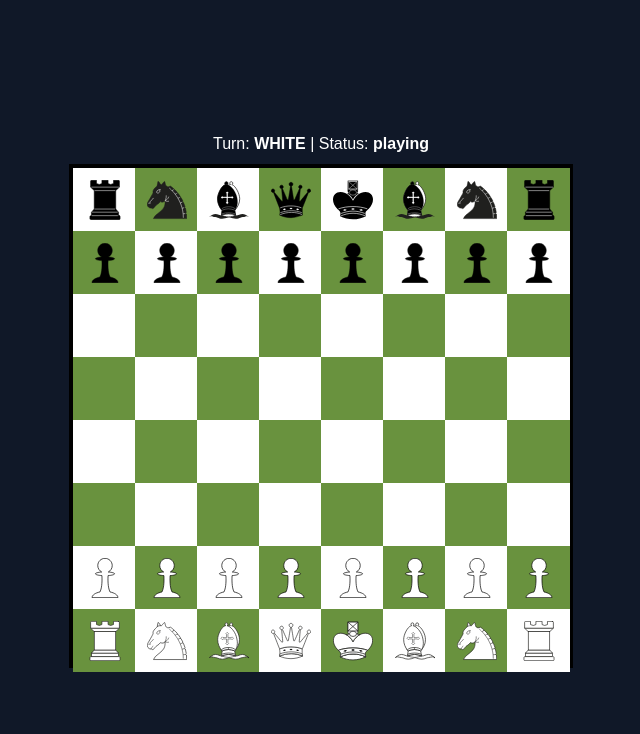
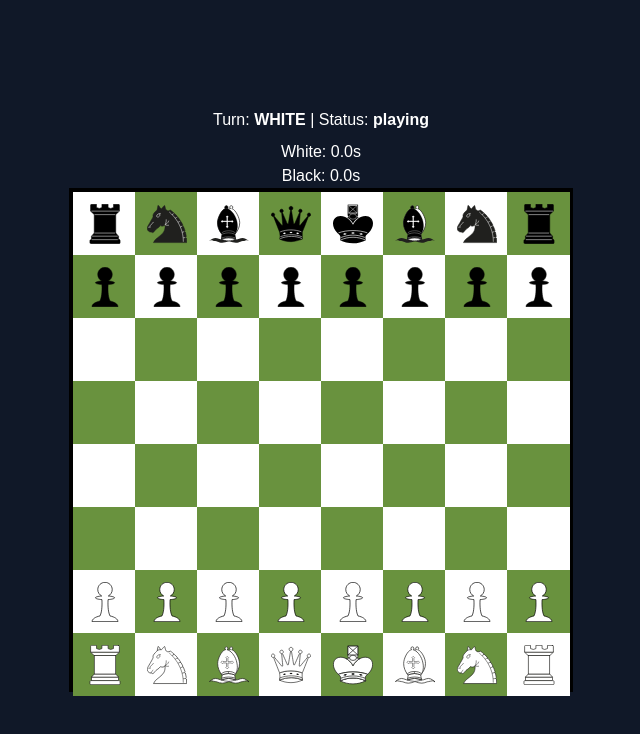
Before and after one commit to NiteshCodes7/Chess, a Next.js app: page /game/1 in a window 1280 px wide. Shown: the top 734 px of the page, without its empty margins (319-959 px from the left). Built offline with nearby package versions, Linux system fonts and the light colour scheme; no server answers.

Commit message:
feat(chess): add ChessClock component; update ChessBoard, pages, game store, and socket types

```diff
--- a/app/components/chess/ChessBoard.tsx
+++ b/app/components/chess/ChessBoard.tsx
@@ -3,6 +3,7 @@
 import { useGameStore } from "@/store/useGameStore";
 import { PIECE_SYMBOLS } from "@/lib/pieceSymbols";
 import Image from "next/image";
+import ChessClock from "./ChessClock";
 
 export default function ChessBoard() {
   const {
@@ -29,6 +30,8 @@ export default function ChessBoard() {
         Turn: <strong>{turn.toUpperCase()}</strong> | Status:{" "}
         <strong>{status.state}</strong>
       </p>
+
+      <ChessClock />
 
       <div className="grid grid-cols-8 w-126 h-126 border-4 border-black">
         {board.map((_, r) =>
--- /dev/null
+++ b/app/components/chess/ChessClock.tsx
@@ -0,0 +1,45 @@
+"use client";
+
+import { useEffect, useState } from "react";
+import { useGameStore } from "@/store/useGameStore";
+
+export default function ChessClock() {
+  const { turn, serverTime, lastTimestamp } =
+    useGameStore();
+
+  const [localTime, setLocalTime] = useState({
+    white: serverTime.white,
+    black: serverTime.black,
+  });
+
+  useEffect(() => {
+    const interval = setInterval(() => {
+      const now = Date.now();
+      const elapsed = now - lastTimestamp;
+
+      setLocalTime({
+        white:
+          turn === "white"
+            ? serverTime.white - elapsed
+            : serverTime.white,
+        black:
+          turn === "black"
+            ? serverTime.black - elapsed
+            : serverTime.black,
+      });
+    }, 100);
+
+    return () => clearInterval(interval);
+  }, [turn, serverTime, lastTimestamp]);
+
+  return (
+    <div className="flex flex-col items-center text-white">
+      <p>
+        White: {Math.max(0, localTime.white / 1000).toFixed(1)}s
+      </p>
+      <p>
+        Black: {Math.max(0, localTime.black / 1000).toFixed(1)}s
+      </p>
+    </div>
+  );
+}
--- a/app/game/[gameId]/page.tsx
+++ b/app/game/[gameId]/page.tsx
@@ -4,6 +4,7 @@ import { use, useEffect } from "react";
 import { getSocket } from "@/lib/socket";
 import { useGameStore } from "@/store/useGameStore";
 import ChessBoard from "@/app/components/chess/ChessBoard";
+import { AuthoritativeMovePayload, StateUpdatePayload, TimeoutPayload } from "@/types/socket";
 
 export default function GamePage({
   params,
@@ -12,9 +13,7 @@ export default function GamePage({
 }) {
   const { gameId } = use(params);
 
-  const applyRemoteMove = useGameStore((s) => s.applyRemoteMove);
   const setGameId = useGameStore((s) => s.setGameId);
-  const setPlayerColor = useGameStore((s) => s.setPlayerColor);
 
   useEffect(() => {
     const socket = getSocket();
@@ -23,20 +22,41 @@ export default function GamePage({
 
     socket.emit("join_game", gameId);
 
-    socket.on("match_found", ({ color }) => {
-      setPlayerColor(color);
+    const onAuthoritativeMove = (({ board, turn, status }: AuthoritativeMovePayload) => {
+      useGameStore.setState({
+        board,
+        turn,
+        selected: null,
+      });
+
+      useGameStore.getState().setStatus(status);
     });
 
-    socket.on("opponent_move", (move) => {
-      applyRemoteMove(move);
+    const onStateUpdate = ((payload: StateUpdatePayload) => {
+      const { board, turn, time, lastTimestamp } = payload;
+      useGameStore.setState({
+        board,
+        turn,
+        serverTime: time,
+        lastTimestamp,
+      });
     });
 
+    const onTimeout = (({ winner }: TimeoutPayload) => {
+      alert(`Time out! ${winner} wins`);
+    });
+
+    socket.on("authoritative_move", onAuthoritativeMove);
+    socket.on("state_update", onStateUpdate);
+    socket.on("timeout", onTimeout);
+
     return () => {
-      socket.off("opponent_move");
-      socket.off("match_found");
+      socket.off("authoritative_move", onAuthoritativeMove);
+      socket.off("state_update", onStateUpdate);
+      socket.off("timeout", onTimeout);
       socket.disconnect();
     };
-  }, [setPlayerColor, gameId, applyRemoteMove]);
+  }, [gameId]);
 
   return (
     <main className="min-h-screen flex items-center justify-center bg-gray-900">
--- a/app/play/page.tsx
+++ b/app/play/page.tsx
@@ -14,23 +14,23 @@ export default function PlayPage() {
 
     socket.emit("find_match");
 
-    socket.on("match_found", ({ gameId, color }) => {
-      useGameStore.getState().setPlayerColor(color);
+    socket.on("match_found", ({ gameId, color, timeMs, incrementMs, lastTimestamp }) => {
+      useGameStore.setState(() => ({
+        playerColor: color,
+        serverTime: {
+          white: timeMs,
+          black: timeMs,
+        },
+        lastTimestamp,
+        incrementMs,
+      }));
+
       router.push(`/game/${gameId}`);
-    });
-
-    socket.on("authoritative_move", ({ board, turn, status }) => {
-      useGameStore.setState({
-        board,
-        turn,
-        selected: null,
-      });
-
-      useGameStore.getState().setStatus(status);
     });
 
     return () => {
       socket.off("match_found");
+      socket.disconnect();
     };
   }, [router]);
 
--- a/store/useGameStore.ts
+++ b/store/useGameStore.ts
@@ -41,6 +41,9 @@ type GameStore = {
   playerColor: Color;
   setPlayerColor: (color: "white" | "black") => void;
 
+  serverTime: { white: number; black: number };
+  lastTimestamp: number;
+  incrementMs: number;
 
   handleSquareClick: (row: number, col: number) => void;
   applyRemoteMove: (replayMove: ReplayMove) => void;
@@ -66,6 +69,12 @@ export const useGameStore = create<GameStore>((set, get) => ({
   setPlayerColor(color) {
     set({ playerColor: color })
   },
+  serverTime: {
+    white: 0,
+    black: 0
+  },
+  incrementMs: 0,
+  lastTimestamp: Date.now(),
 
 
   handleSquareClick(row, col) {
--- a/types/socket.ts
+++ b/types/socket.ts
@@ -1,5 +1,30 @@
+import { BoardState } from "./chess";
+
 export type SocketMove = {
   gameId: string;
   from: { row: number; col: number };
   to: { row: number; col: number };
 };
+
+export type MatchFoundPayload = {
+  gameId: string;
+  color: "white" | "black";
+};
+
+export type AuthoritativeMovePayload = {
+  board: BoardState;
+  turn: "white" | "black";
+  // eslint-disable-next-line @typescript-eslint/no-explicit-any
+  status: any;
+};
+
+export type StateUpdatePayload = {
+  board: BoardState;
+  turn: "white" | "black";
+  time: { white: number; black: number };
+  lastTimestamp: number;
+};
+
+export type TimeoutPayload = {
+  winner: "white" | "black";
+};
```
